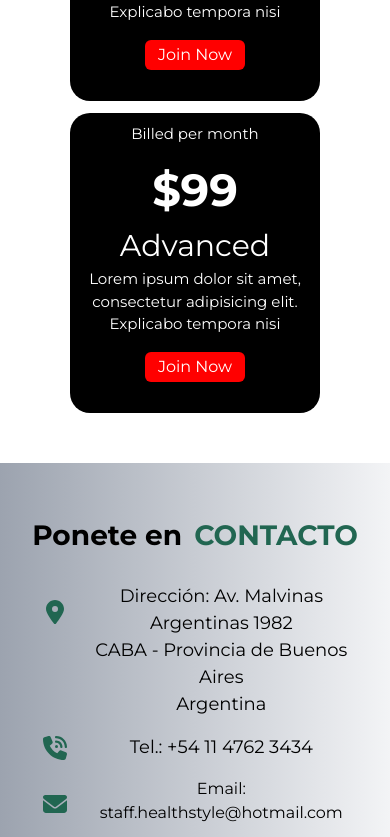
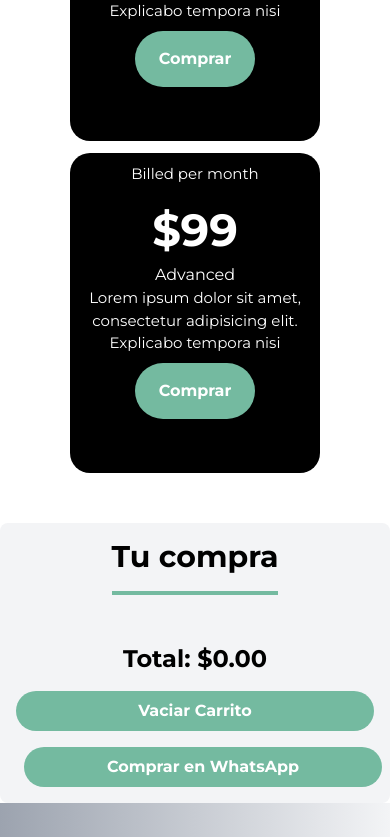
Before and after one commit to laag-dev/HealthStyle, a React (Vite) app: page / in a window 390 px wide. Shown: the part 5367-6204 px from the top of the page. Built offline with nearby package versions, Linux system fonts and the light colour scheme; the HTML template or start-up script is replaced by a standard one.

Commit message:
Se crea carrito y logica del carrito

```diff
--- /dev/null
+++ b/src/components/Cart.jsx
@@ -0,0 +1,40 @@
+import React from 'react';
+
+const Cart = ({ cart, emptyCart }) => {
+  // Función para calcular el total de los precios en el carrito
+  const calculateTotal = () => {
+    let total = 0;
+    cart.forEach(item => {
+      total += parseFloat(item.price.replace('$', ''));
+    });
+    return total.toFixed(2); // Redondear el total a 2 decimales
+  };
+
+  return (
+    <div className="flex flex-col lg:flex-row justify-between items-center p-4 lg:p-20 bg-gray-100 rounded-lg">
+      <div className="lg:w-1/2 lg:mr-4">
+        <h2 className="text-3xl font-bold mb-4 lg:mb-8">Tu compra</h2>
+        <hr className="border-t-4 border-[#74BAA0] mb-4 lg:mb-8" />
+        <ul>
+          {cart.map((item, index) => (
+            <li key={index} className="mb-2">{item.title} - {item.price}</li>
+          ))}
+        </ul>
+      </div>
+      {/* Mostrar el total calculado */}
+      <div className="mt-8 lg:mt-0 lg:self-end">
+        <p className="text-2xl mb-2  font-bold">Total: ${calculateTotal()}</p>
+        <div className="text-left mt-4 lg:mt-0">
+          <button onClick={emptyCart} className="bg-[#74BAA0] hover:bg-[#D1E1D4] text-white font-bold py-2 px-4 lg:py-3 lg:px-6 rounded-full mb-4 lg:mb-0 inline-block w-full lg:w-auto">
+            Vaciar Carrito
+          </button>
+          <a href="https://wa.me/1234567890" target="_blank" rel="noopener noreferrer" className="bg-[#74BAA0] hover:bg-[#D1E1D4] text-white text-center font-bold py-2 ml-2 px-4 lg:py-3  lg:px-6 rounded-full inline-block w-full lg:w-auto">
+            Comprar en WhatsApp
+          </a>
+        </div>
+      </div>
+    </div>
+  );
+};
+
+export default Cart;
--- a/src/components/NavBar.jsx
+++ b/src/components/NavBar.jsx
@@ -83,9 +83,6 @@ const NavBar = () => {
       </div>
       {/* Move cart and ingresar buttons here */}
       <div className="hidden sm:flex">
-      <button className="relative">
-  <img className="h-6 transition duration-300 transform hover:scale-110" src="src\assets\cart-shopping-solid.svg" alt="" />
-</button>
         <button className="text-white font-bold ml-8 mr-8 border-solid border-2 rounded-2xl p-2 hover:bg-emerald-400">Ingresar</button>
       </div>
     </header>
--- a/src/components/Plans.jsx
+++ b/src/components/Plans.jsx
@@ -1,28 +1,41 @@
-import React from 'react'
+import React, { useState } from 'react';
+import Cart from './Cart';
 
-const Planes = ({titulo, precio, plan, loren,boton}) => {
+const Planes = ({ titulo, precio, plan, loren, boton, addToCart }) => {
+  const [message, setMessage] = useState(""); // Estado para almacenar el mensaje
+
+  const handleAddToCart = () => {
+    addToCart();
+    setMessage(`¡${plan} añadido al carrito!`); // Asigna el mensaje adecuado
+  };
+
   return (
-
-                                                  // -----props----
-
-    <div className='planes  bg-[black] h-[300px] w-[250px] text-[white] rounded-[20px] hover:bg-[#216651]  '>
-
-      <h3 className=' text-[15px] m-2.5 '>{titulo}</h3>
-      <span className='text-[45px] font-bold '>{precio }</span>
-      <h3 className='text-[30px]'>{plan }</h3>
+    <div className='planes bg-[black] h-[320px] w-[250px] text-[white] rounded-[20px] hover:bg-[#216651]'>
+      <h3 className='text-[15px] m-2.5'>{titulo}</h3>
+      <span className='text-[45px] font-bold'>{precio}</span>
+      <h3 classNaxme='text-[30px]'>{plan}</h3>
       <p className='text-center text-[15px]'>{loren || 'Lorem ipsum dolor sit amet, consectetur adipisicing elit. Explicabo tempora nisi'}</p>
-      <button className='bg-[red] hover:bg-black rounded-md w-[100px] h-[30px] m-4 '  >{boton}</button>
-
+      <button className="bg-[#74BAA0] hover:bg-[#D1E1D4] text-white font-bold py-4 px-6 lg:py-3 lg:px-6 rounded-full mt-2 lg:mt-4 mb-4 lg:mb-0 inline-block" onClick={handleAddToCart}>{boton}</button>
+      {message && <p className="text-[#74BAA0] mb-">{message}</p>} {/* Muestra el mensaje si está presente */}
     </div>
-
-  )
-}
-
-
+  );
+};
 
 function Plans() {
+  const [cart, setCart] = useState([]);
+  const [message, setMessage] = useState(""); // Estado para almacenar el mensaje
+
+  const addToCart = (item) => {
+    setCart([...cart, item]);
+    setMessage(`¡${item.plan} añadido al carrito!`); // Asigna el mensaje adecuado
+  };
+
+  const emptyCart = () => {
+    setCart([]); // Vaciar el carrito estableciendo el estado a un array vacío
+    setMessage(""); // Limpiar el mensaje
+  };
+
   return (
-
     <div id="costosLink" className="flex flex-col ">
       <div className="mx-auto px-8 text-center">
         <h3 className="text-lg font-bold mb-4 relative mt-[40px]">
@@ -36,13 +49,13 @@ function Plans() {
         </h3>
       </div>
       <div className='Plans flex-wrap flex flex-row justify-center gap-3 mb-[50px] md:flex-row  sm:content-center'>
-              <Planes titulo= "Billed per month"  precio="$25" plan="Beginners" boton="Join Now" />
-              <Planes titulo= "Billed per month"  precio="$49" plan="Basic"boton="Join Now" />
-              <Planes titulo= "Billed per month"  precio="$99" plan="Advanced" boton="Join Now" />
+        <Planes titulo="Billed per month" precio="$25" plan="Beginners" boton="Comprar" addToCart={() => addToCart({ title: "Billed per month", price: "$25", plan: "Beginners" })} />
+        <Planes titulo="Billed per month" precio="$49" plan="Basic" boton="Comprar" addToCart={() => addToCart({ title: "Billed per month", price: "$49", plan: "Basic" })} />
+        <Planes titulo="Billed per month" precio="$99" plan="Advanced" boton="Comprar" addToCart={() => addToCart({ title: "Billed per month", price: "$99", plan: "Advanced" })} />
       </div>
+      <Cart cart={cart} emptyCart={emptyCart} /> {/* Pasa la función emptyCart como prop */}
     </div>
-
-  )
+  );
 }
 
-export default Plans
+export default Plans;
```
Lines whose indentation alone changed are shown as unchanged.
